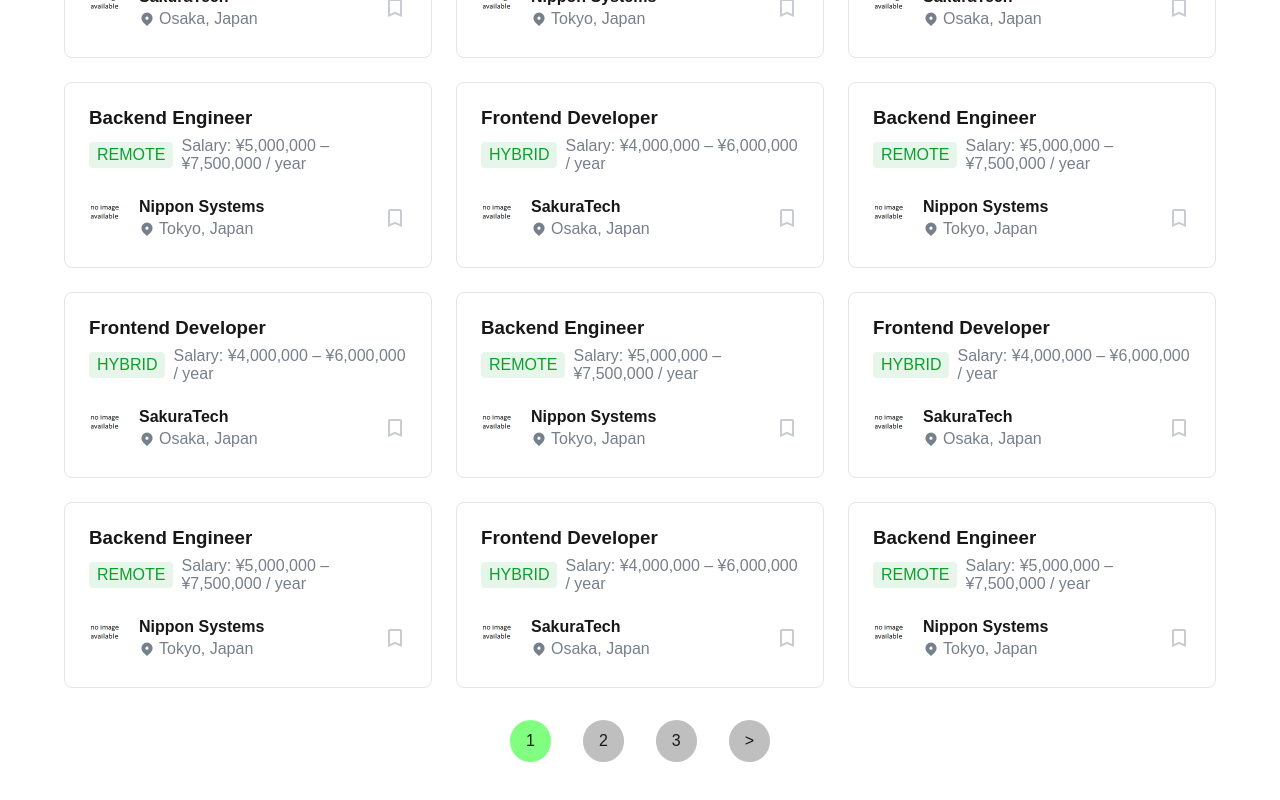
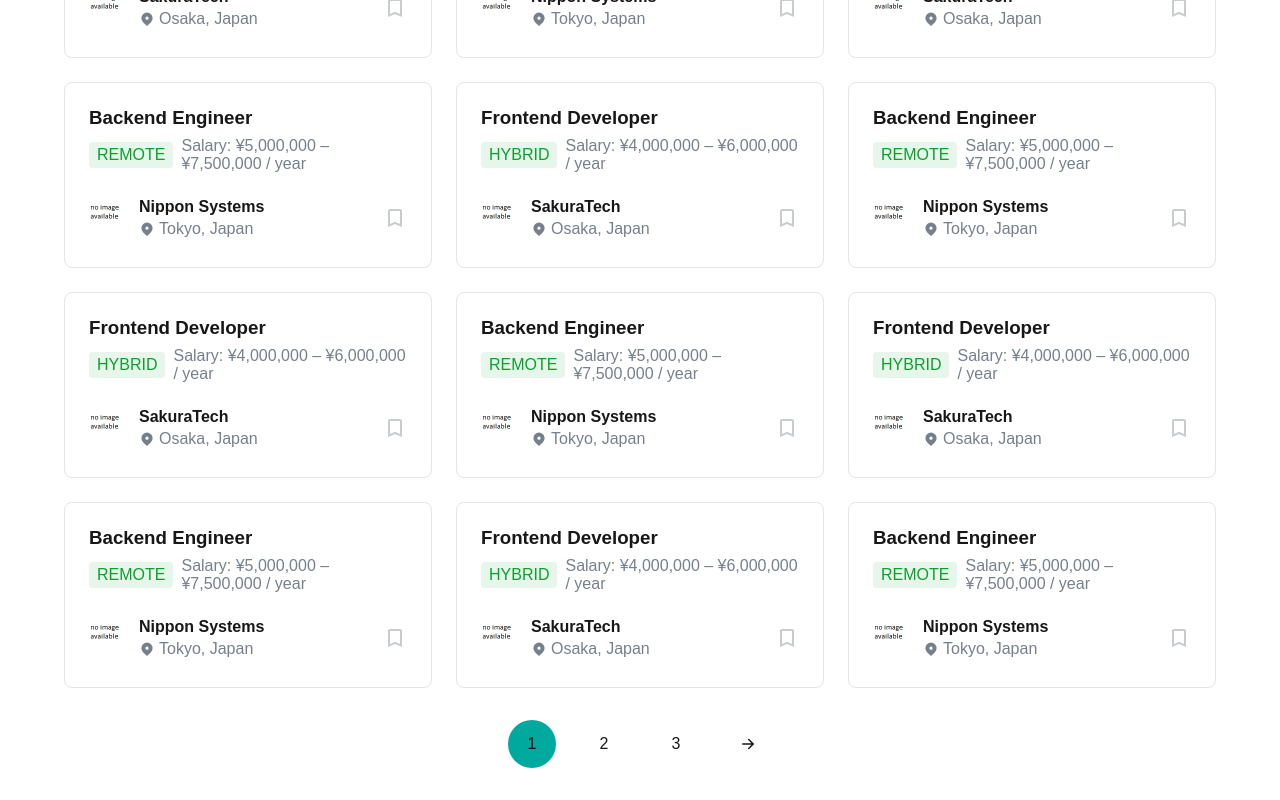
Before and after one commit to tbrendanj/osakadev, a Next.js app: page /find in a window 1280 px wide. Shown: the part 544-1344 px from the top of the page. Built offline with nearby package versions, Linux system fonts and the light colour scheme.

Commit message:
visual adjustments to page selector

```diff
--- a/components/JobCardGridPageSelector.module.css
+++ b/components/JobCardGridPageSelector.module.css
@@ -10,21 +10,39 @@
 }
 
 .page_selector {
-  padding: .5rem .75rem;
-  border-radius: 2rem;
-  background-color: #bfbfbf;
+  display: flex;
+  height: 2rem;
+  width: 2rem;
+  line-height: 3rem;
+  border-radius: 50%;
+  justify-content: center;
+  align-items: center;
 }
 
-.page_selector:hover, .selected_page {
-  background-color: #80ff80;
+.page_selector:hover {
+  background-color: #F1F2F4;
+}
+
+.selected_page, .selected_page:hover {
+  background-color: #00A99D;
+}
+
+.page_selector_arrow {
+  font-size: 1.5rem;
+}
+
+.page_selector_arrow:hover {
+  background-color: #E7F0FA;
 }
 
 @media only screen and (min-width: 768px) {
   .job_card_grid_page_selector {
-    gap: 2rem;
+    gap: 1.5rem;
   }
 
   .page_selector {
-    padding: .75rem 1rem;
+    height: 3rem;
+    width: 3rem;
+    line-height: 3rem;
   }
 }
--- a/components/JobCardGridPageSelector.tsx
+++ b/components/JobCardGridPageSelector.tsx
@@ -1,5 +1,6 @@
 "use client"
 import styles from "./JobCardGridPageSelector.module.css";
+import { BsArrowLeftShort, BsArrowRightShort } from "react-icons/bs";
 
 export interface JobCardGridPageSelectorProps {
   currentPage: number;
@@ -19,13 +20,17 @@
     pageSelectorNumbers.push(page);
   }
   return <div className={styles.job_card_grid_page_selector}>
-    {currentPage > 1 && <a className={styles.page_selector} onClick={() => pageSelectorFunction(currentPage - 1)}>&lt;</a>}
+    {currentPage > 1 && <a className={`${styles.page_selector} ${styles.page_selector_arrow}`} onClick={() => pageSelectorFunction(currentPage - 1)}>
+      <BsArrowLeftShort />
+    </a>}
     {pageSelectorNumbers.map(pageNumber => {
       if (pageNumbers.includes(pageNumber)) {
-        return <a className={`${styles.page_selector} ${pageNumber === currentPage && styles.selected_page}`} onClick={() => pageSelectorFunction(pageNumber)}>{pageNumber}</a>;
+        return <a key={`${"page_" + pageNumber}`} className={`${styles.page_selector} ${pageNumber === currentPage && styles.selected_page}`} onClick={() => pageSelectorFunction(pageNumber)}>{pageNumber}</a>;
       }
       return "";
     })}
-    {currentPage < maxPage && <a className={styles.page_selector} onClick={() => pageSelectorFunction(currentPage + 1)}>&gt;</a>}
+    {currentPage < maxPage && <a className={`${styles.page_selector} ${styles.page_selector_arrow}`} onClick={() => pageSelectorFunction(currentPage + 1)}>
+      <BsArrowRightShort />
+    </a>}
   </div>;
 }
```
Also changed, not shown: app/find/job/[id]/page.tsx (added).
